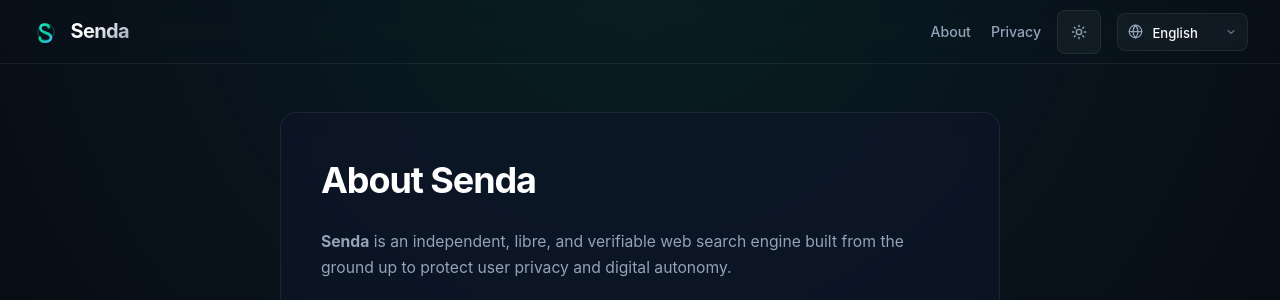
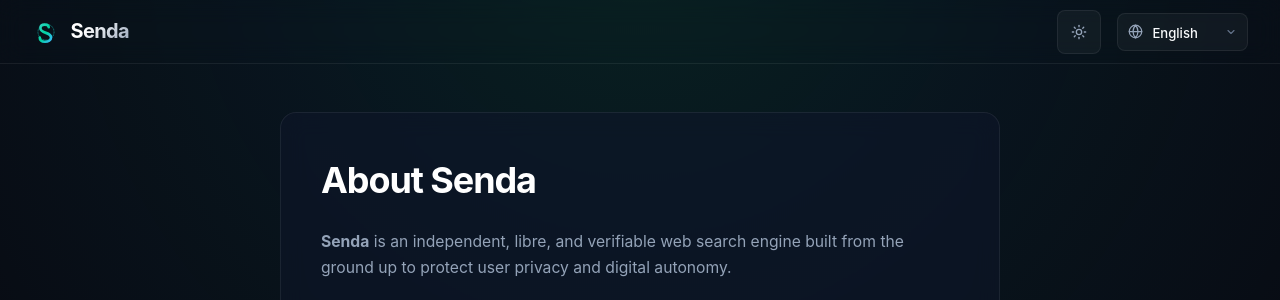
Before and after one commit to IDEH-Labs/senda-search, a Python web app: template src/senda/ui/templates/about.html in a window 1280 px wide. Shown: the top 300 px of the page. Run offline with Jinja, Linux system fonts and the light colour scheme; the template is opened without the code that fills it, so the values that code supplies are empty.

Commit message:
refactor(ui): remove redundant About/Privacy from header to keep only footer links

```diff
--- a/src/senda/ui/templates/base.html
+++ b/src/senda/ui/templates/base.html
@@ -78,11 +78,6 @@ Senda — Free Software under GNU GPL-3.0-or-later
         </a>
 
         <div class="header-tools">
-            <nav class="header-nav" aria-label="Navegación secundaria">
-                <a href="/about" class="header-link" data-i18n="nav_about">Acerca de</a>
-                <a href="/privacy" class="header-link" data-i18n="nav_privacy">Privacidad</a>
-            </nav>
-
             <a href="?theme={{ 'light' if theme != 'light' else 'dark' }}" id="themeToggle" class="theme-btn" role="button" aria-label="Cambiar tema" title="Cambiar tema (Claro / Oscuro)">
                 <svg class="icon-sun" width="16" height="16" viewBox="0 0 24 24" fill="none" stroke="currentColor" stroke-width="2" stroke-linecap="round" stroke-linejoin="round" aria-hidden="true">
                     <circle cx="12" cy="12" r="4"></circle>
```
